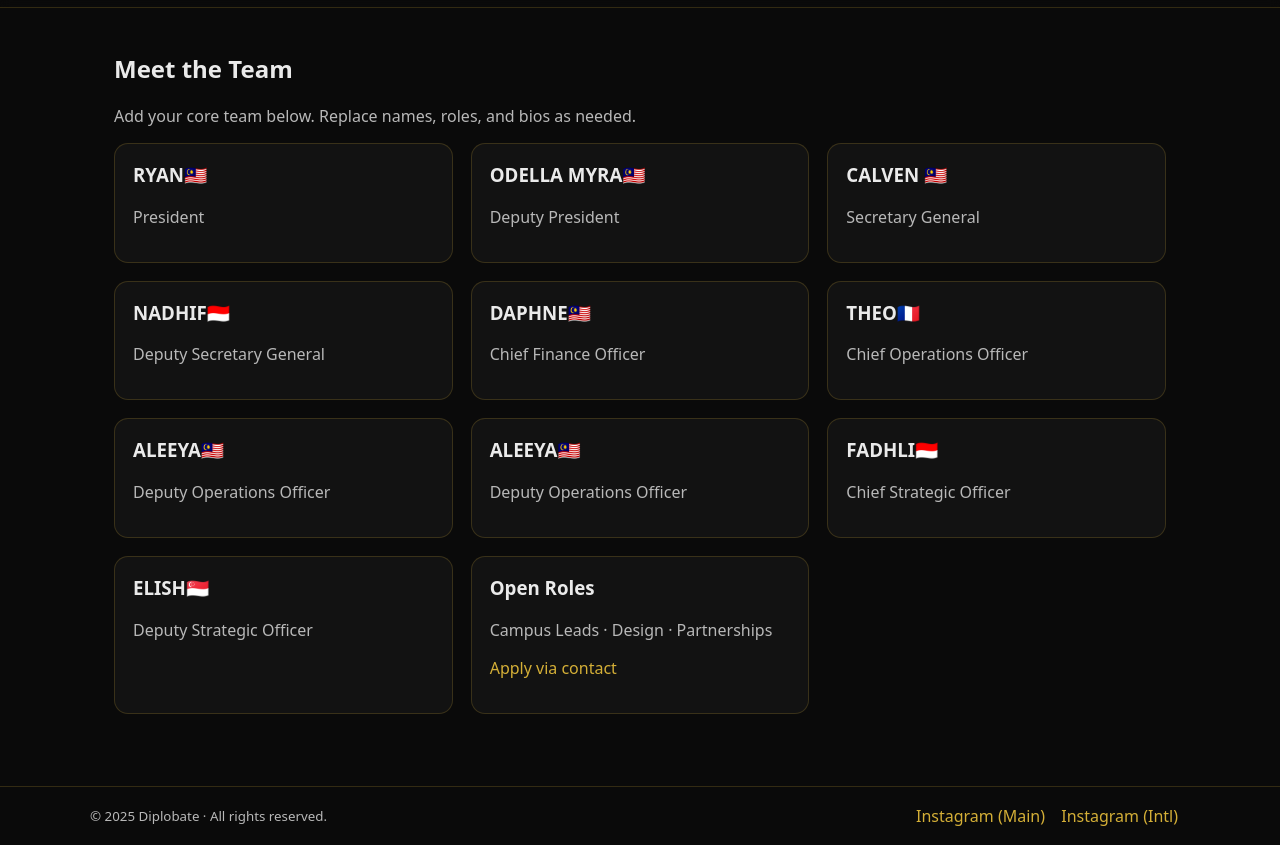
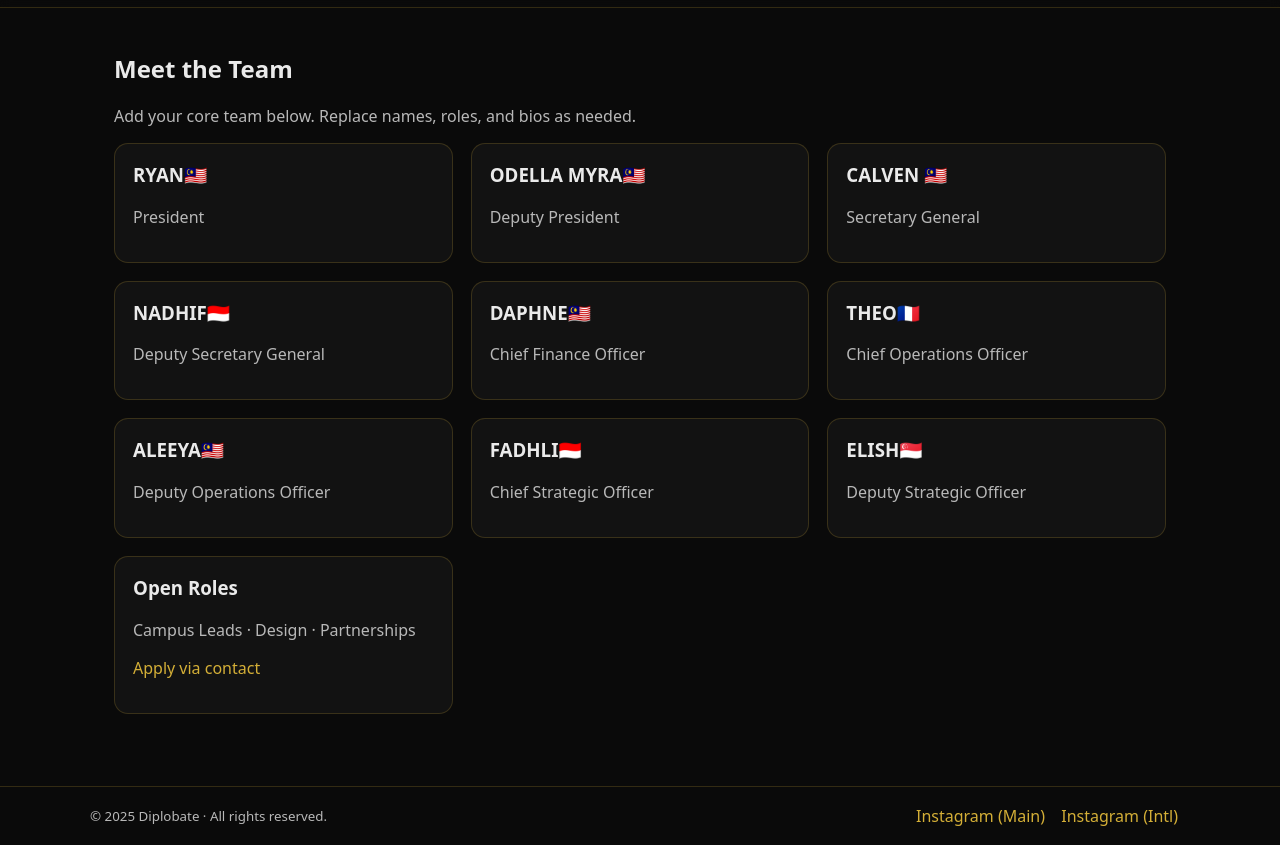
Before and after one commit to Jay12811/DIPLOBATE, a plain HTML site: page team.html in a window 1280 px wide. Shown: the part 88-933 px from the top of the page. Drawn offline with Linux system fonts and the light colour scheme.

Commit message:
Update team.html

```diff
--- a/team.html
+++ b/team.html
@@ -101,11 +101,6 @@
         <p></p>
       </div>
       <div class="card">
-        <h3>ALEEYA🇲🇾</h3>
-        <p class="muted">Deputy Operations Officer </p>
-        <p></p>
-      </div>
-      <div class="card">
         <h3>FADHLI🇮🇩</h3>
         <p class="muted">Chief Strategic  Officer</p>
         <p></p>
```
